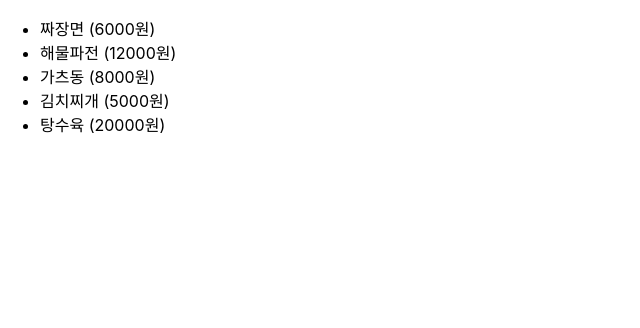
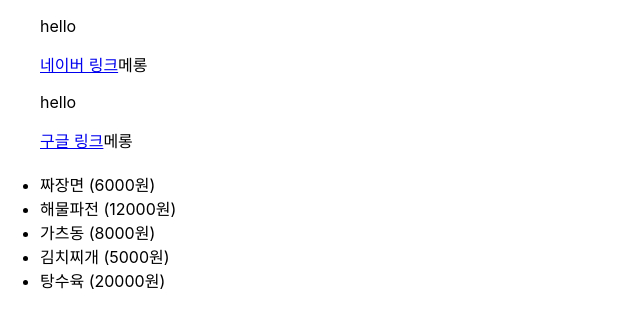
Before and after one commit to woozz12/react-practice, a React (Create React App) app: page / in a window 1280 px wide. Shown: the top 328 px of the page, without its empty margins (0-640 px from the left). Built offline with nearby package versions, Linux system fonts and the light colour scheme; the HTML template or start-up script is replaced by a standard one.

Commit message:
#2. props의 활용

```diff
--- a/src/SayHello.js
+++ b/src/SayHello.js
@@ -2,11 +2,11 @@
 
 //컴포넌트
 //컴포넌트 파일은 대문자로 작성하는 것이 관례입니다.
-function SayHello() {
+function SayHello(props) {
     return (
-
         <div>
             <p>hello</p>
+            { props.children}
             <span>메롱</span>
         </div>
 
--- a/src/component/chap02_props/FoodList.js
+++ b/src/component/chap02_props/FoodList.js
@@ -1,5 +1,6 @@
 import React from 'react'
 import FoodItem from './FoodItem';
+import SayHello from '../../SayHello'
 
 const FoodList = () => {
 
@@ -38,6 +39,16 @@
   return (
 
     <ul>
+
+        <SayHello>
+            <a href='https://www.naver.com'>네이버 링크</a>
+        </SayHello>
+        <SayHello>
+            <a href='https://www.google.com'>구글 링크</a>
+        </SayHello>
+
+        <br/>
+
         {
             food.foodList.map(f => <FoodItem foodName={f.fName} price={f.price} foodId={f.id} />)
         }
@@ -45,8 +56,6 @@
 
   )
 
-
-
 }
 
 export default FoodList;
```
Also changed, not shown: 1 other file (tests, documents, lock files or other folders).
